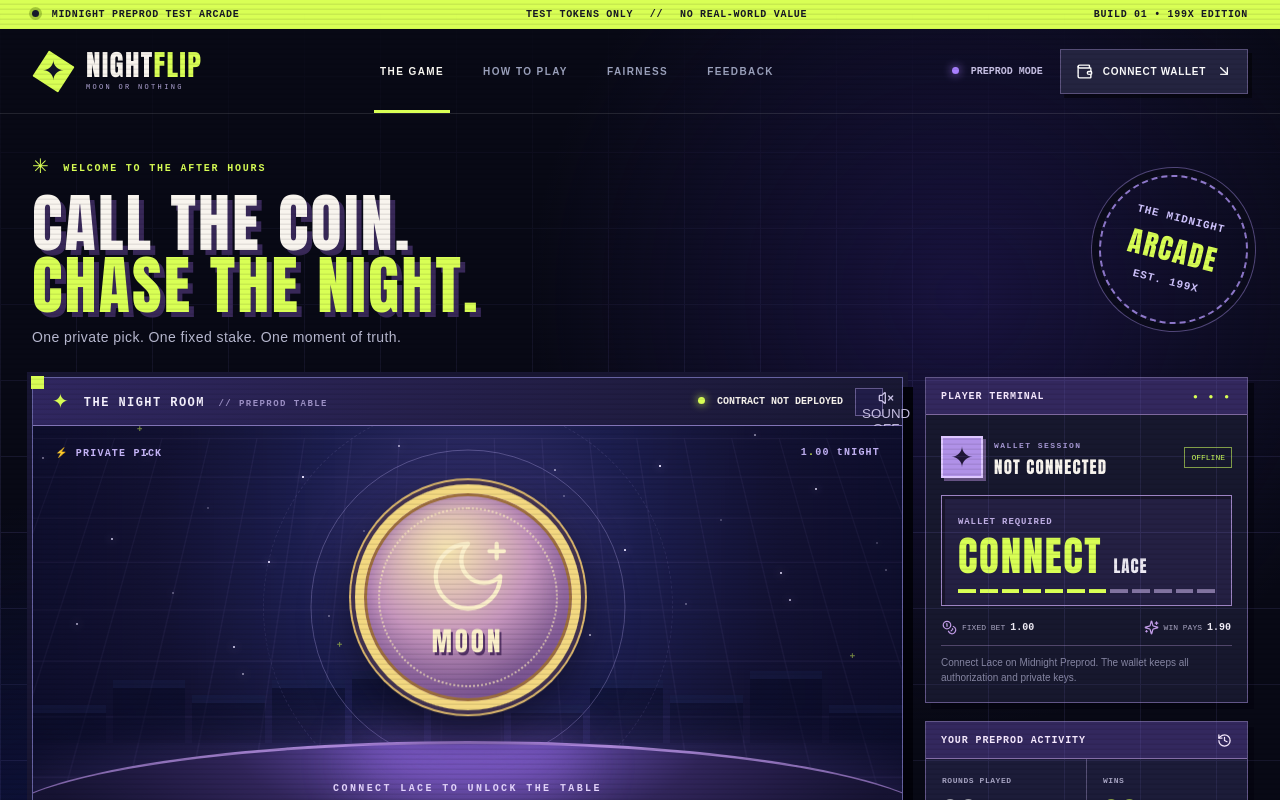
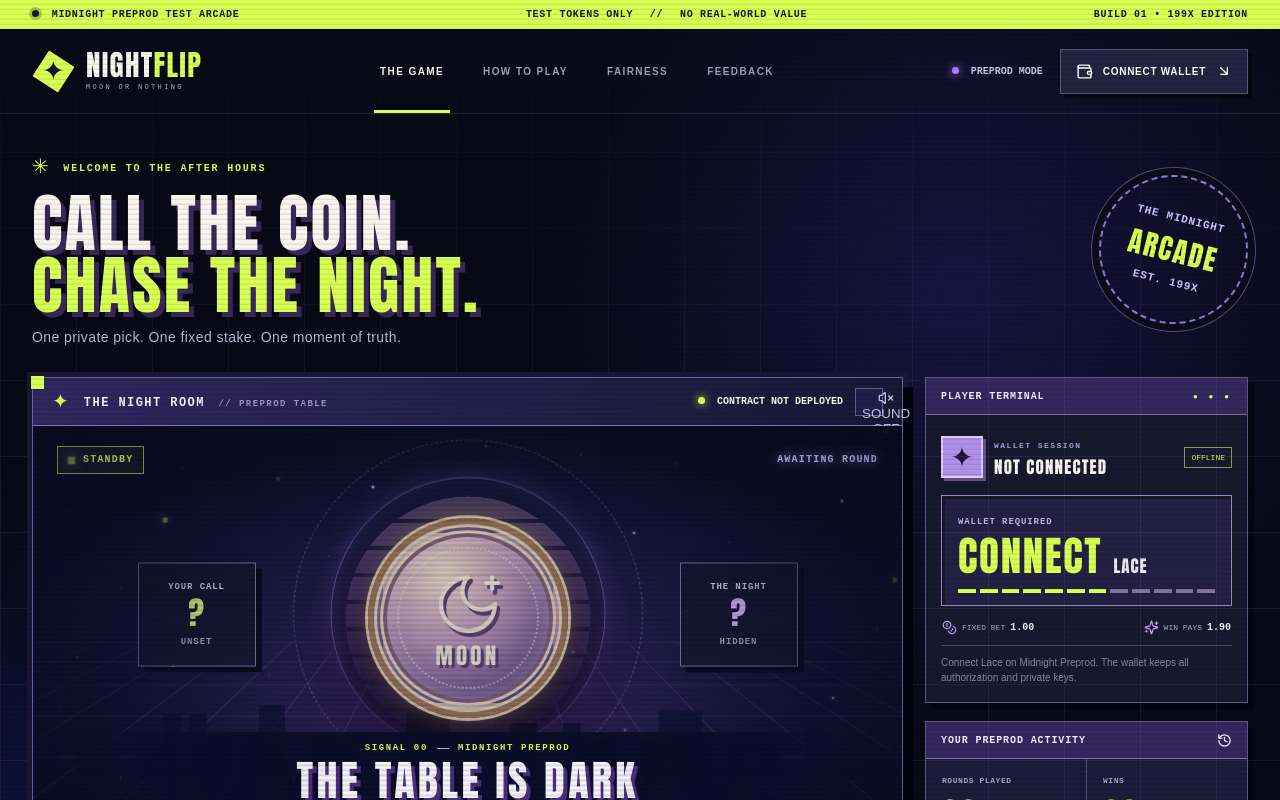
Before and after one commit to debojyoti10CC/nightflip, a React (Vite) app in the folder app/: page / in a window 1280 px wide. Shown: the top 800 px of the page. Built offline with nearby package versions, Linux system fonts and the light colour scheme.

Commit message:
feat(ui): stage the Preprod round as an arcade scene

```diff
--- a/app/src/App.tsx
+++ b/app/src/App.tsx
@@ -10,6 +10,8 @@
 } from './game/demo';
 import './duel.css';
 import { connectPreprodWallet, hasPreprodWallet, type WalletInfo } from './wallet/lace';
+import { NightStage, type NightStagePhase } from './scene/NightStage';
+import './scene/night-stage.css';
 
 type Phase = 'idle' | 'committing' | 'flipping' | 'result';
 type Panel = 'how' | 'fairness' | 'feedback' | 'wallet' | null;
@@ -202,6 +204,18 @@
   };
 
   const buttonLabel = !walletInfo ? 'CONNECT PREPROD WALLET' : !contractAddress ? 'PREPROD CONTRACT PENDING' : phase === 'committing' ? 'LOCKING YOUR PICK…' : phase === 'flipping' ? 'FLIPPING THE NIGHT…' : 'STAKE 1 tNIGHT';
+  const stagePhase: NightStagePhase = !walletInfo || !contractAddress
+    ? 'offline'
+    : phase === 'committing' ? 'preparing'
+      : phase === 'flipping' ? 'revealing'
+        : phase === 'result' ? 'revealed' : 'open';
+  const stageDetail = !walletInfo
+    ? 'Connect Lace on Midnight Preprod. Your wallet remains in control.'
+    : !contractAddress
+      ? 'The NightFlip contract is being prepared on Preprod. Stakes remain disabled until its on-chain address is verified.'
+      : phase === 'result' && activeRound
+        ? `Round settled: ${activeRound.outcome} was revealed from the committed seed.`
+        : undefined;
 
   return <div className="site-shell">
     <div className="scanlines" aria-hidden="true" />
@@ -225,17 +239,16 @@
         <section className="game-frame" aria-label="NightFlip game">
           <div className="frame-top"><div className="frame-heading"><span className="frame-symbol">✦</span> THE NIGHT ROOM <span className="frame-sub">// PREPROD TABLE</span></div><div className="frame-controls"><span className="round-status"><span /> {contractAddress ? `CONTRACT ${contractAddress.slice(0, 8)}…` : 'CONTRACT NOT DEPLOYED'}</span><button className="small-icon sound-toggle" onClick={() => setSound(!sound)} aria-label={sound ? 'Mute arcade music' : 'Play arcade music'} title={sound ? 'Mute arcade music' : 'Play arcade music'}>{sound ? <><Volume2 size={16} /><small>SOUND ON</small></> : <><VolumeX size={16} /><small>SOUND OFF</small></>}</button></div></div>
 
-          <div className="night-room">
-            <div className="room-grid" /><div className="starfield" aria-hidden="true">{Array.from({ length: 34 }, (_, index) => <i key={index} style={{ left: `${(index * 37 + 13) % 100}%`, top: `${(index * 19 + 7) % 65}%`, animationDelay: `${(index % 7) * .4}s` }} />)}</div>
-            <div className="horizon" aria-hidden="true"><span /><span /><span /><span /><span /><span /><span /><span /><span /><span /><span /></div>
-            <div className="room-label label-left">⚡ PRIVATE PICK</div><div className="room-label label-right">1<span>.</span>00 tNIGHT</div>
-            <div className="orbit orbit-one" /><div className="orbit orbit-two" />
-            <div className="coin-stage"><div className={`coin ${phase === 'flipping' ? 'coin-flipping' : ''} ${phase === 'result' && activeRound?.outcome === 'SHADOW' ? 'coin-shadow-result' : ''}`}>
-              <div className="coin-face coin-front"><div className="coin-face-inner"><MoonStar size={86} strokeWidth={1.2} /><span>MOON</span></div></div>
-              <div className="coin-face coin-back"><div className="coin-face-inner"><SideMark side="SHADOW" size={86} /><span>SHADOW</span></div></div>
-            </div><div className="coin-halo" /></div>
-            <div className="room-floor" />
-            <div className="room-bottom-label">{!walletInfo ? 'CONNECT LACE TO UNLOCK THE TABLE' : !contractAddress ? 'CONTRACT DEPLOYMENT REQUIRED' : phase === 'idle' ? 'PICK A SIDE TO BEGIN' : phase === 'committing' ? 'YOUR CHOICE IS LOCKED' : phase === 'flipping' ? 'FATE IS IN MOTION' : activeRound?.won ? 'THE NIGHT IS YOURS' : 'THE NIGHT CHOSE OTHERWISE'}</div>
+          <div className="night-room night-room--live">
+            <NightStage
+              phase={stagePhase}
+              roundId={contractAddress ? undefined : null}
+              choice={selection}
+              outcome={activeRound?.outcome}
+              won={activeRound?.won}
+              betCount={0}
+              statusDetail={stageDetail}
+            />
           </div>
 
           <div className="play-area">
```
